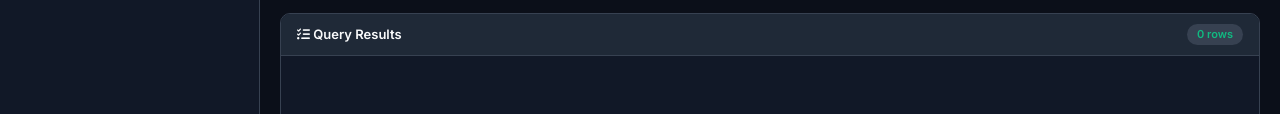
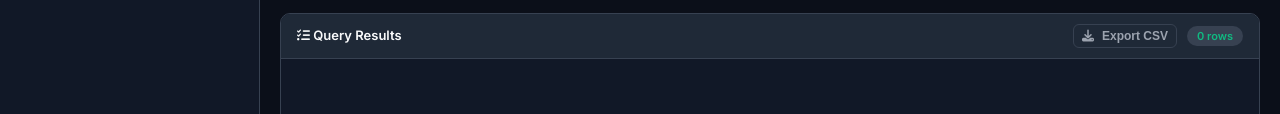
Before and after one commit to RangeshPandianPT/SQL_Mastery, a plain HTML site: page web_playground/index.html in a window 1280 px wide. Shown: the part 363-477 px from the top of the page. Drawn offline with nearby package versions, Linux system fonts and the light colour scheme.

Commit message:
feat: add export to CSV button to UI

```diff
--- a/web_playground/index.html
+++ b/web_playground/index.html
@@ -95,7 +95,10 @@
                 <div class="panel results-panel">
                     <div class="panel-header">
                         <span><i class="fa-solid fa-list-check"></i> Query Results</span>
-                        <div id="result-stats" class="stats-badge">0 rows</div>
+                        <div style="display: flex; gap: 10px; align-items: center;">
+                            <button class="btn btn-outline" id="btn-export-csv" style="padding: 4px 8px; font-size: 12px;"><i class="fa-solid fa-download"></i> Export CSV</button>
+                            <div id="result-stats" class="stats-badge">0 rows</div>
+                        </div>
                     </div>
                     <div class="results-container" id="results-output">
                         <div class="empty-state">
```
